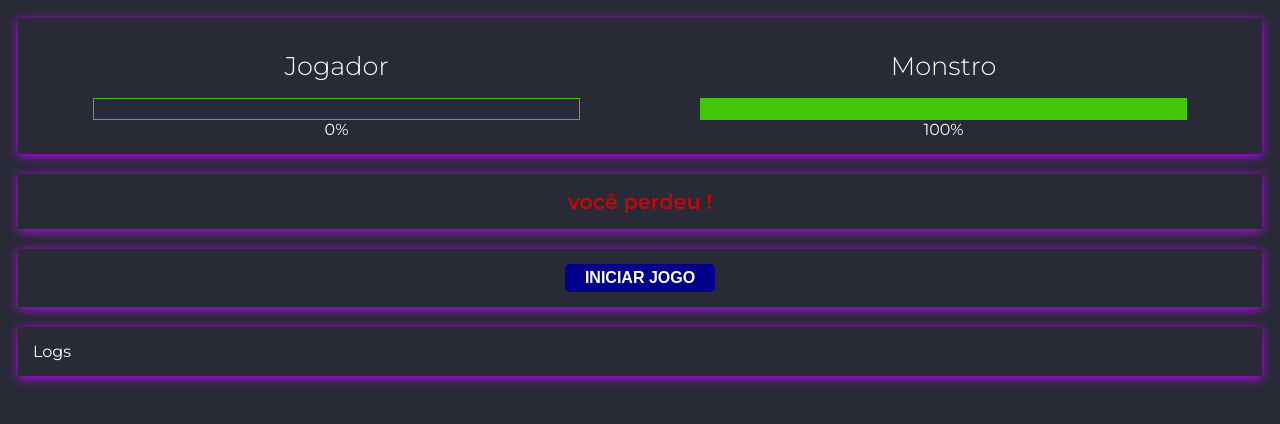
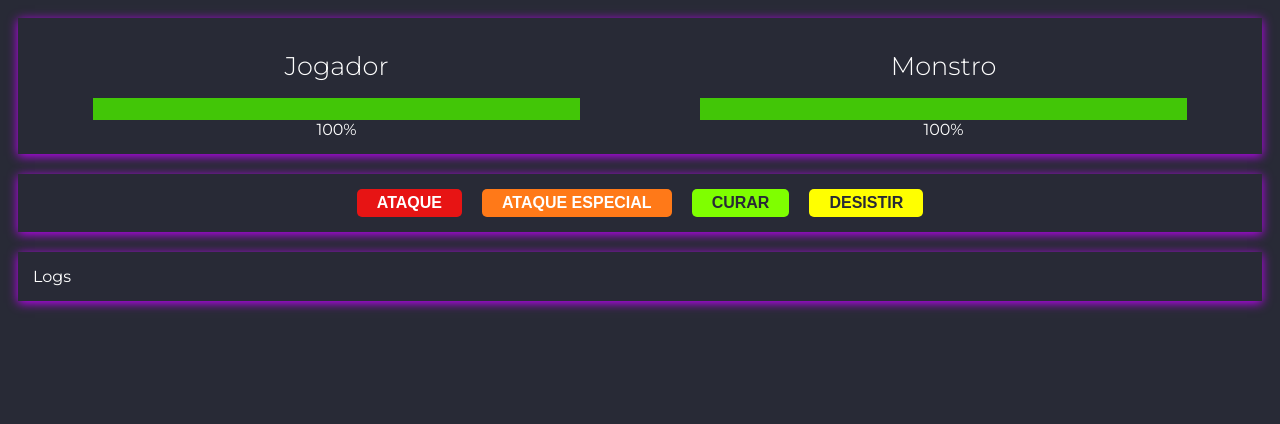
Before and after one commit to joaodivinod/Matador-de-monstros, a plain HTML site: page index.html in a window 1280 px wide. Both pictures are taken after a click on the button "INICIAR JOGO". Drawn offline with nearby package versions, Linux system fonts and the light colour scheme.

Commit message:
Botão de iniciar e finalizar jogo funcionando

```diff
--- a/app.js
+++ b/app.js
@@ -11,7 +11,11 @@ new Vue({
         }
     },
     methods:{
-
+        startGame(){
+            this.running = true
+            this.playerLife = 100
+            this.monsterLife = 100
+        }
     },
     watch:{
 
--- a/index.html
+++ b/index.html
@@ -50,11 +50,11 @@
             <button class="btn atack">Ataque</button>
             <button class="btn especial-atack">Ataque especial</button>
             <button class="btn heal">Curar</button>
-            <button class="btn give-up">Desistir</button>
+            <button @click="running = false" class="btn give-up">Desistir</button>
         </template>
 
         <template v-else>
-            <button class="btn new-game">Iniciar Jogo</button>
+            <button @click="startGame()" class="btn new-game">Iniciar Jogo</button>
         </template>
     </div>
     <div class="panel logs">Logs</div>
```
